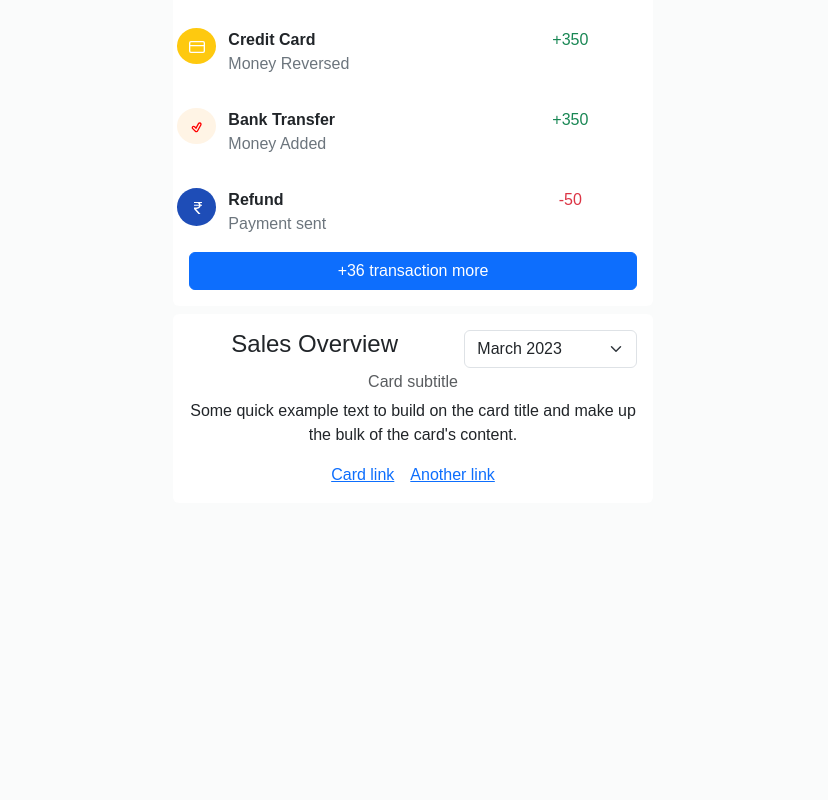
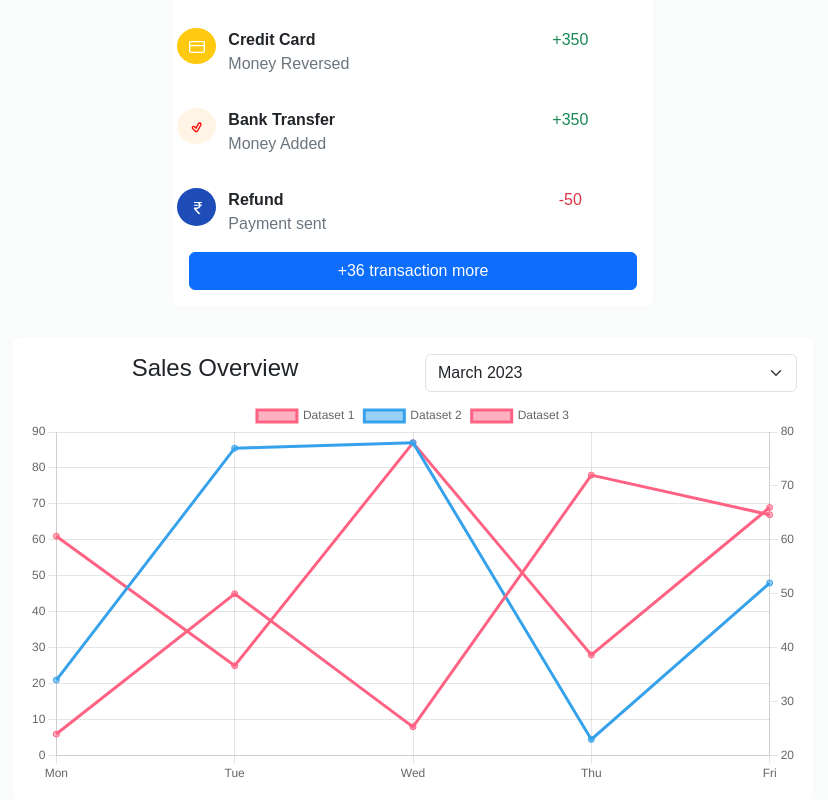
Before and after one commit to Dakshmrigwani/dashboard-react, a React (Create React App) app: page / in a window 1280 px wide. Shown: the part 1352-2152 px from the top of the page, without its empty margins (227-1055 px from the left). Before the commit the page ends 1855 px from the top, so only its background shows below. Built offline with nearby package versions, Linux system fonts and the light colour scheme.

Commit message:
make mult line chart

```diff
--- a/src/Components/Body.js
+++ b/src/Components/Body.js
@@ -136,6 +136,62 @@ const dataStacked = {
   ],
 };
 
+const optionsMultiLine = {
+  responsive: true,
+  interaction: {
+    mode: "index",
+    intersect: false,
+  },
+  stacked: false,
+  plugins: {
+    title: {
+      display: true,
+      text: "Chart.js Line Chart - Multi Axis",
+    },
+  },
+  scales: {
+    y: {
+      type: "linear",
+      display: true,
+      position: "left",
+    },
+    y1: {
+      type: "linear",
+      display: true,
+      position: "right",
+      grid: {
+        drawOnChartArea: false,
+      },
+    },
+  },
+};
+
+const dataMultiLine = {
+  labels: ["Mon", "Tue", "Wed", "Thu", "Fri"],
+  datasets: [
+    {
+      label: "Dataset 1",
+      data: [6, 45, 8, 78, 67],
+      borderColor: "rgb(255, 99, 132)",
+      backgroundColor: "rgba(255, 99, 132, 0.5)",
+      yAxisID: "y",
+    },
+    {
+      label: "Dataset 2",
+      data: [34, 77, 78, 23, 52],
+      borderColor: "rgb(53, 162, 235)",
+      backgroundColor: "rgba(53, 162, 235, 0.5)",
+      yAxisID: "y1",
+    },
+    {
+      label: "Dataset 3",
+      data: [61, 25, 87, 28, 69],
+      borderColor: "rgb(255, 99, 132)",
+      backgroundColor: "rgba(255, 99, 132, 0.5)",
+      yAxisID: "y",
+    },
+  ],
+};
 const LineChart = () => (
   <>
     <Line data={data} options={options} />
@@ -159,6 +215,9 @@ const PieChart = () => {
 };
 const StackedBar = () => {
   return <Bar data={dataStacked} options={optionsStacked} />;
+};
+const MultiLine = () => {
+  return <Line data={dataMultiLine} options={optionsMultiLine} />;
 };
 
 export default function Body() {
@@ -355,9 +414,9 @@ export default function Body() {
                 style={{ width: "30rem", height: "auto" }}
               >
                 <div className="card-body ">
-                  <div className="card-title row">
-                    <h4 className="col-7 text-dark">Recent Transaction</h4>
-                    <div className="col-5">
+                  <div className="card-title row row-cols-sm-2 row-cols-md-1">
+                    <h4 className="col-md-6  text-dark">Recent Transaction</h4>
+                    <div className="col-md-6 col-sm-12">
                       <select
                         className="form-select"
                         aria-label="Default select example"
@@ -496,12 +555,12 @@ export default function Body() {
               </div>
             </div>
           </div>
-          <div className="d-flex justify-content-center">
-            <div className="card border-0" style={{ width: "30rem" }}>
+          <div className="d-flex justify-content-center mt-4">
+            <div className="card border-0" style={{ width: "50rem" }}>
               <div className="card-body">
-                <div className="card-title row">
-                  <h4 className="col-7 text-dark">Sales Overview</h4>
-                  <div className="col-5">
+                <div className="card-title row row-cols-sm-2 row-cols-md-1">
+                  <h4 className="col-md-6 text-dark">Sales Overview</h4>
+                  <div className="col-md-6 col-12">
                     <select
                       className="form-select"
                       aria-label="Default select example"
@@ -513,19 +572,8 @@ export default function Body() {
                     </select>
                   </div>
                 </div>
-                <h6 className="card-subtitle mb-2 text-body-secondary">
-                  Card subtitle
-                </h6>
-                <p className="card-text">
-                  Some quick example text to build on the card title and make up
-                  the bulk of the card's content.
-                </p>
-                <a href="#" className="card-link">
-                  Card link
-                </a>
-                <a href="#" className="card-link">
-                  Another link
-                </a>
+
+                <MultiLine />
               </div>
             </div>
           </div>
```
